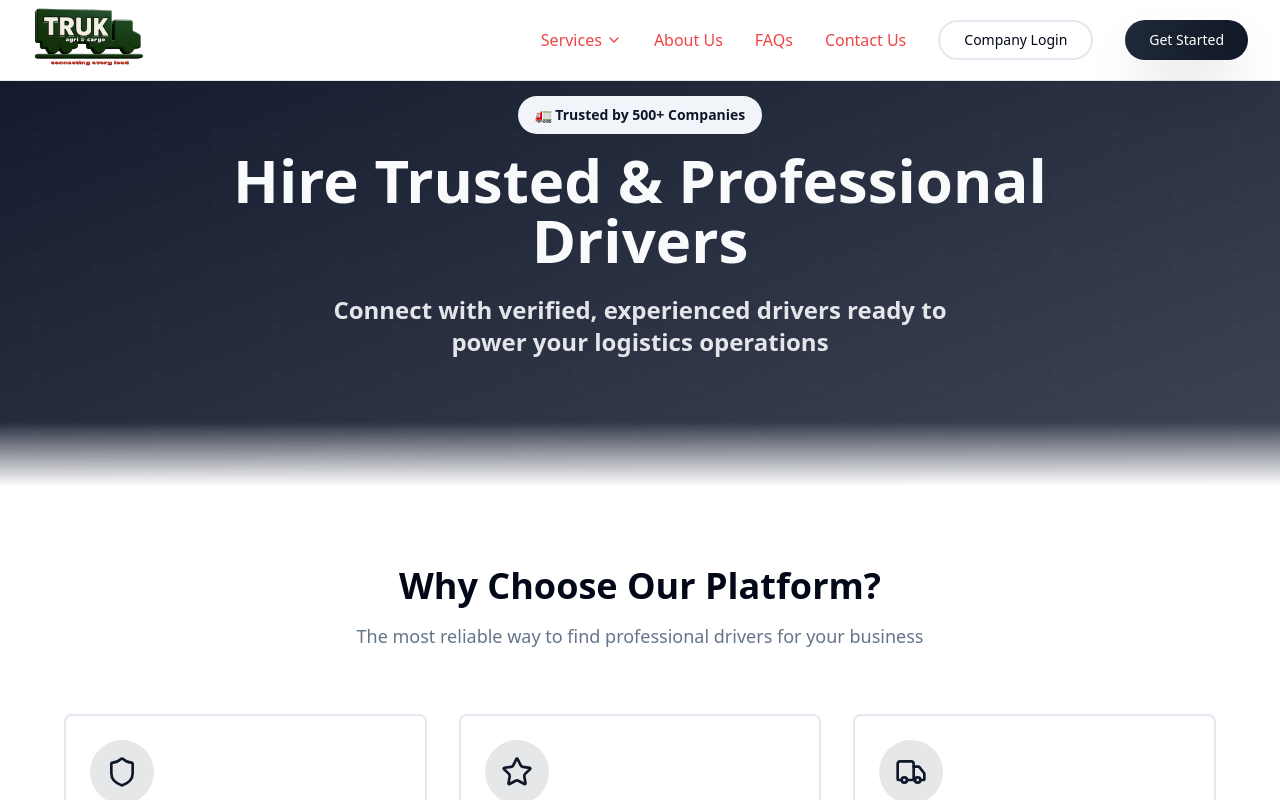
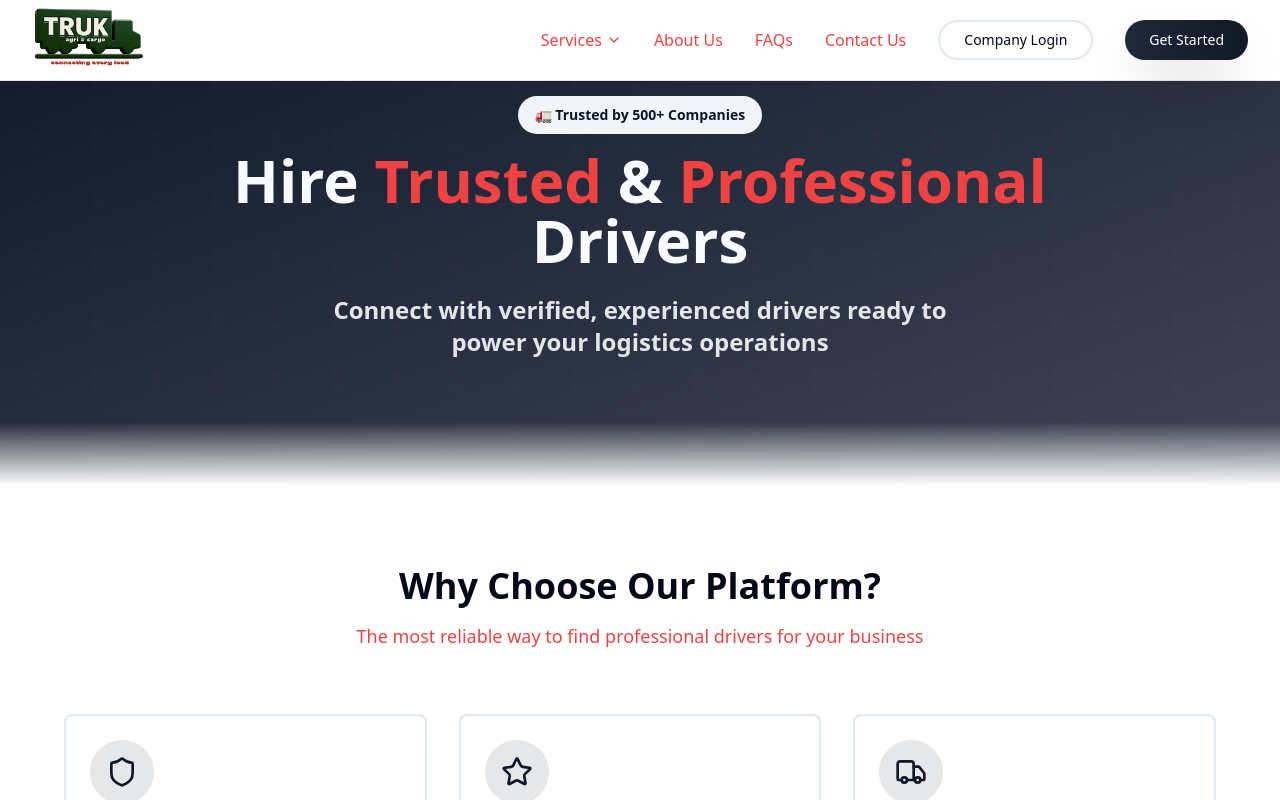
Before and after one commit to Trukflow/trukflow-website, a React (Vite) app: page /hire-drivers in a window 1280 px wide. Shown: the top 800 px of the page. Built offline with nearby package versions, Linux system fonts and the light colour scheme.

Commit message:
Refactor: Update text colors on Hire Drivers page

```diff
--- a/src/pages/HireDrivers.tsx
+++ b/src/pages/HireDrivers.tsx
@@ -66,7 +66,7 @@ const HireDrivers = () => {
               </Badge>
             </div>
             <h1 className="text-5xl md:text-6xl font-bold mb-6 animate-fade-in leading-tight">
-              Hire Trusted & Professional Drivers
+              Hire <span className="text-[hsl(var(--red))]">Trusted</span> & <span className="text-[hsl(var(--red))]">Professional</span> Drivers
             </h1>
             <p className="text-xl md:text-2xl text-primary-foreground/90 font-semibold mb-8 animate-fade-in max-w-2xl mx-auto">
               Connect with verified, experienced drivers ready to power your logistics operations
@@ -82,7 +82,7 @@ const HireDrivers = () => {
           <div className="max-w-6xl mx-auto">
             <div className="text-center mb-16 animate-fade-in">
               <h2 className="text-4xl font-bold mb-4">Why Choose Our Platform?</h2>
-              <p className="text-muted-foreground text-lg max-w-2xl mx-auto">
+              <p className="text-lg max-w-2xl mx-auto text-[hsl(var(--red))]">
                 The most reliable way to find professional drivers for your business
               </p>
             </div>
```
